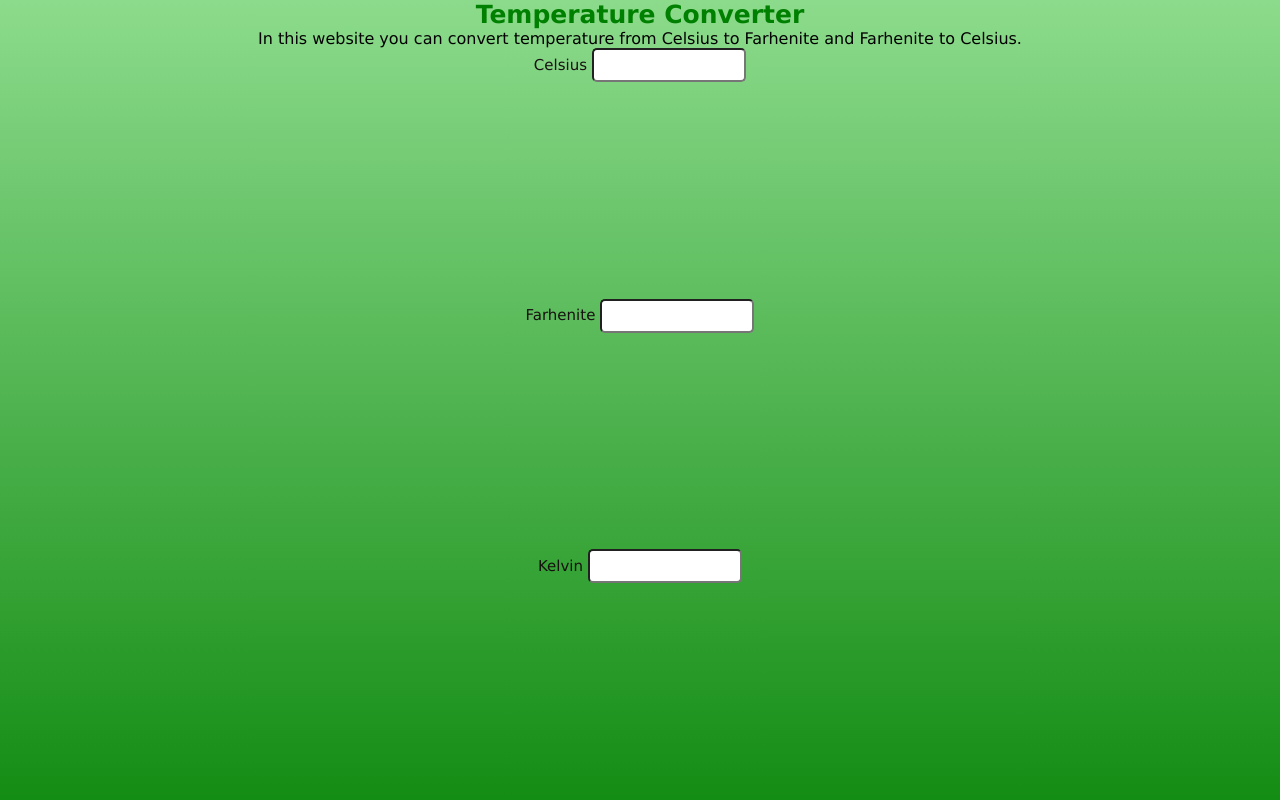
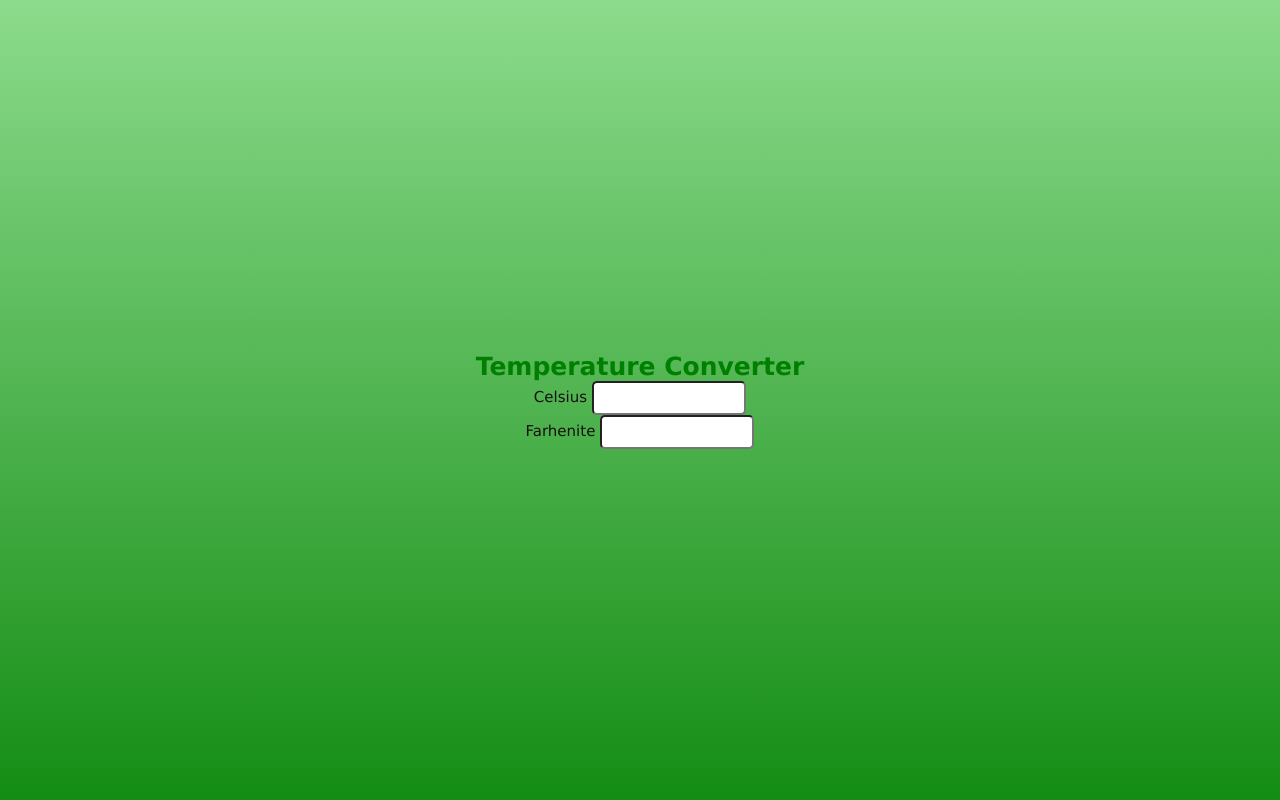
Before and after one commit to Rocky-500/MyWebProjects, a plain HTML site: page index.html in a window 1280 px wide. Drawn offline with Linux system fonts and the light colour scheme.

Commit message:
index.html

```diff
--- a/index.html
+++ b/index.html
@@ -10,21 +10,21 @@
 <body>
     <div class="container">
     <h1>Temperature Converter</h1>
-    <p>In this website you can convert temperature from Celsius to Farhenite and Farhenite to Celsius.</p>
-    <p class="converter_row">
+    <div class="converterBox">
         <div class="col">
             <label for="cel">Celsius</label>
-            <input type="number" id="cel">
+            <input type="text" id="cel">
         </div>
         <div class="col">
             <label for="far">Farhenite</label>
-            <input type="number" id="far">
+            <input type="text" id="far">
         </div>
-        <div class="col">
+        <!-- <p>Formula : (0°C × 9/5) + 32 = 32°F</p> -->
+        <!-- <div class="col">
             <label for="kel">Kelvin</label>
             <input type="number" id="kel">
-        </div>
-    </p>
+        </div> -->
+    </div>
     </div>
 
     <script src="index.js"></script>
```
